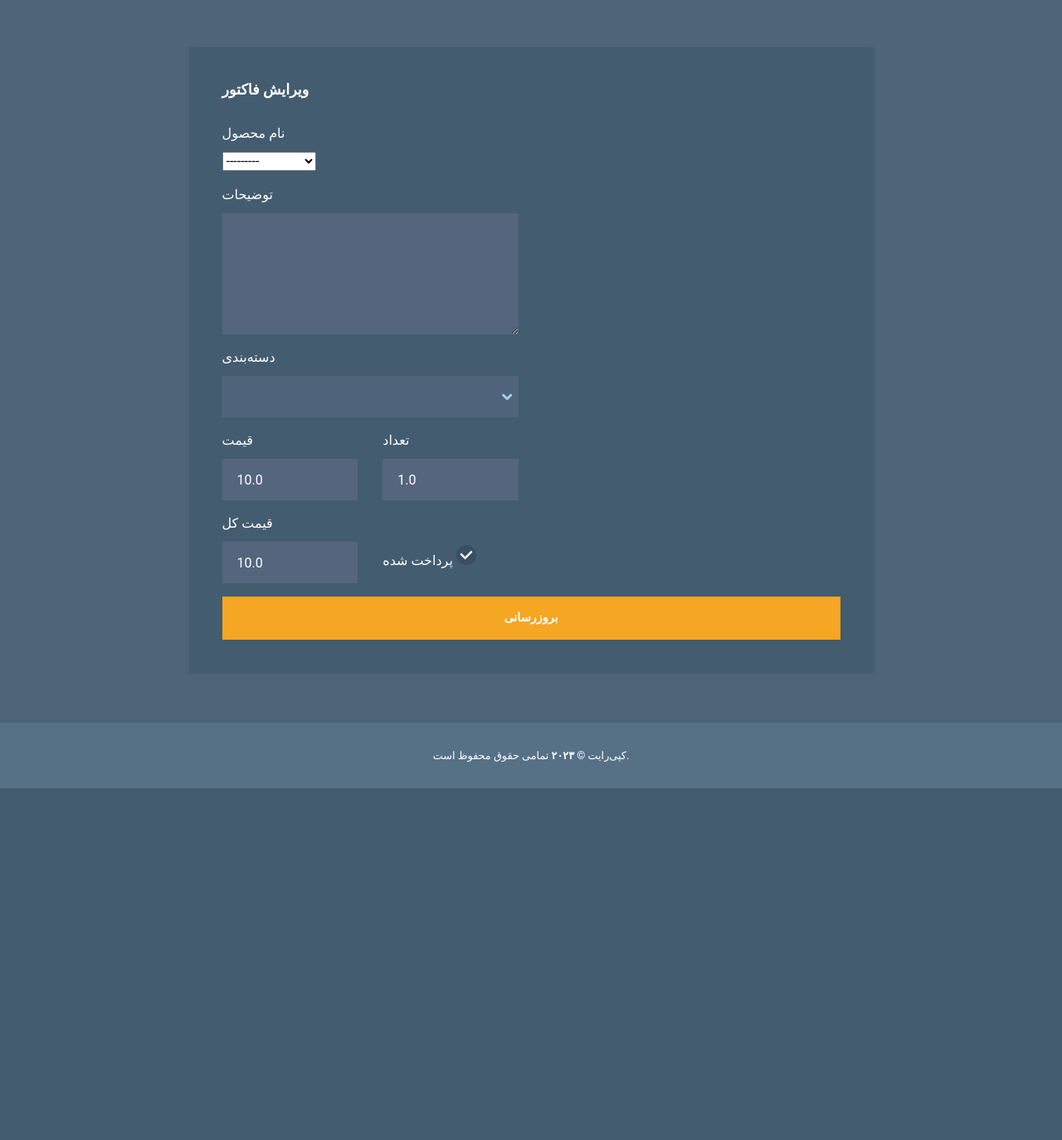
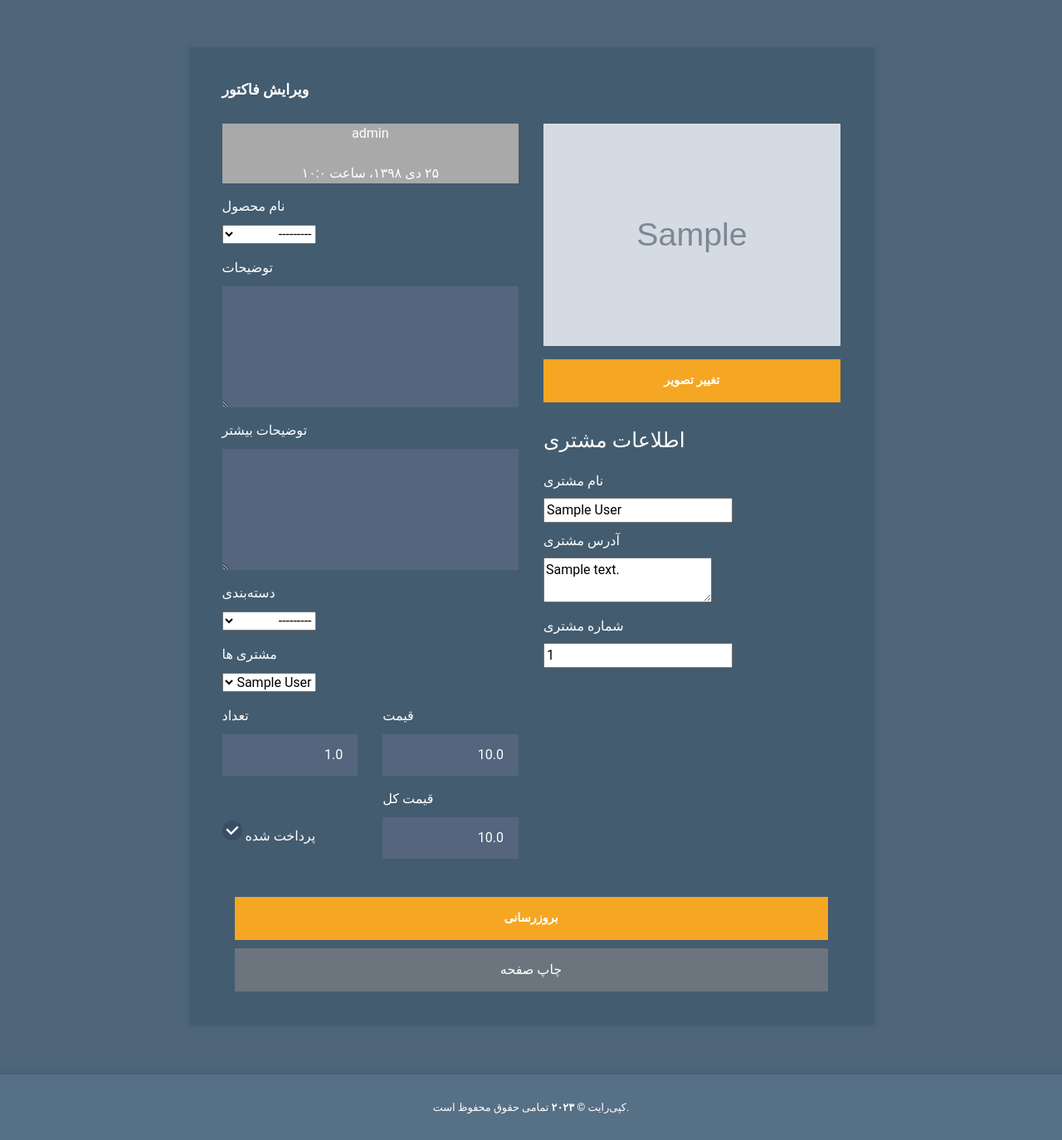
Before and after one commit to Hassanprogramming/crm-confige, a Django app: page /factor/1/ in a window 1280 px wide. Shown: the part 100-1474 px from the top of the page at 83% size. Before the commit the page ends 1050 px from the top, so only its background shows below. Run offline with Django 4.2, Linux system fonts and the light colour scheme; a user stored in the database is signed in; data comes from the database, SQL or seed files in the repository; tables that the repository leaves empty hold one stand-in row (values such as "Sample post"); grey boxes marked "Sample" are stand-in pictures; some web fonts are replaced.

Commit message:
Update edit_factor.html

```diff
--- a/home/templates/home/edit_factor.html
+++ b/home/templates/home/edit_factor.html
@@ -13,82 +13,81 @@
             </div>
             <div class="row tm-edit-product-row">
               <div class="col-xl-6 col-lg-6 col-md-12">
-                <form action="" method="post" class="tm-edit-product-form">
+                <form action="" method="post" dir="rtl" class="tm-edit-product-form" enctype="multipart/form-data">
                   {% csrf_token %}
+                  <div class="form-group mb-3" style="color: white; background-color: darkgrey; text-align: center;">
+                    {{factors.user}}
+                  </br>
+                  </br>
+                    {{factors.jtime}}
+                  </div>
                   <div class="form-group mb-3">
                     <label
                       for="name"
                       >نام محصول
                     </label>
                     <br>
-                    {{ factors.name }}
                     {{ form.name }}
-                    {% comment %} <input
-                        id="name"
-                        name="name"
-                        type="text"
-                        class="form-control validate"
-                        value="{{ factors.name }}"
-                        required
-                    /> {% endcomment %}
+                    {% comment %} <select class="custom-select tm-select-accounts" dir="ltr" id="name" name="name" onchange="handleProductSelection(this.value)">
+                      <option value="{{ factors.name }}" selected>{{ factors.name|safe }}</option>
+                      <option>محصول را انتخاب کنید</option>
+                      {% for i in product_names %}
+                        {% if i.id != factors.name %}
+                          <option value="{{ i.id }}">{{ i.name|safe }}</option>
+                        {% endif %}
+                      {% endfor %}
+                    </select>                     {% endcomment %}
                   </div>
-                  <div class="form-group mb-3">
+                  <div class="form-group mb-3" id="editable">
                     <label
                       for="dec"
-                      name="dec"
                       >توضیحات</label
                     >
-                    {% comment %} {{ form.dec }} {% endcomment %}
+                    <textarea class="form-control validate tm-small" rows="5" required for="dec" name="dec">{{ factors.dec|safe }}</textarea>
+                  </div>
+                  <div class="form-group mb-3" id="editable">
+                    <label
+                      for="dec_2"
+                      >توضیحات بیشتر</label
+                    >
                     <textarea
                       class="form-control validate tm-small"
                       rows="5"
                       required
-                      for="dec"
-                      name="dec"
-                    >{{ factors.dec }}</textarea>
+                      for="dec_2"
+                      name="dec_2"
+                    >{{ factors.dec_2|safe }}</textarea>
                   </div>
                   <div class="form-group mb-3">
                     <label
                       for="Category"
-                      name="Category"
                       >دسته‌بندی</label
                     >
-                    {% comment %} {{ form.Category }} {% endcomment %}
-                    <select
-                      class="custom-select tm-select-accounts"
-                      id="category"
-                      for="Category"
-                      name="Category"
+                    <br>
+                    {{form.Category}}
+                  </div>
+                  <div class="form-group mb-3">
+                    <label
+                      for="customer"
+                      >مشتری ها</label
                     >
-                      <option>دسته‌بندی را انتخاب کنید</option>
-                      <option value="1" selected>{{ factors.Category }}</option>
-                    </select>
+                    <br>
+                    {{ form.customer }}
                   </div>
                   <div class="row">
                       <div class="form-group mb-3 col-xs-12 col-sm-6">
                           <label
                             for="price"
-                            name="price"
                             >قیمت
                           </label>
-                          {% comment %} {{ form.price }} {% endcomment %}
-                          <input
-                            id="price"
-                            name="price"
-                            for="price"
-                            type="text"
-                            value="{{ factors.price }}"
-                            class="form-control validate"
-                            data-large-mode="true"
-                          />
+                          <input id="price" name="price" for="price" type="number" value="{{ factors.price }}" class="form-control validate" data-large-mode="true" />
+
                         </div>
                         <div class="form-group mb-3 col-xs-12 col-sm-6">
                           <label
                             for="number"
-                            name="number"
                             >تعداد
                           </label>
-                          {% comment %} {{ form.number }} {% endcomment %}
                           <input
                             id="number"
                             name="number"
@@ -102,15 +101,13 @@
                         <div class="form-group mb-3 col-xs-12 col-sm-6">
                           <label
                             for="total_price"
-                            name="total_price"
                             >قیمت کل
                           </label>
-                          {% comment %} {{ form.total_price }} {% endcomment %}
                           <input
                             id="total_price"
                             name="total_price"
                             for="total_price"
-                            type="text"
+                            type="number"
                             value="{{ factors.total_price }}"
                             class="form-control validate"
                             data-large-mode="true"
@@ -131,41 +128,129 @@
                   </div>
 
               </div>
-              {% comment %} <div class="col-xl-6 col-lg-6 col-md-12 mx-auto mb-4">
+              <div class="col-xl-6 col-lg-6 col-md-12 mx-auto mb-4">
                 <div class="tm-product-img-edit mx-auto">
-                  <a href="/static/images/{{product.img}}">
-                  <img src="/static/images/{{product.img}}" alt="تصویر محصول" class="img-fluid d-block mx-auto">
-                  </a>
-                  <i
-                    class="fas fa-cloud-upload-alt tm-upload-icon"
-                    onclick="document.getElementById('fileInput').click();"
-                  ></i>
+                    {% if factors.img %}
+                        <a href="{{ factors.img.url }}" target="_blank">
+                            <img src="{{ factors.img.url }}" alt="تصویر محصول" class="img-fluid d-block mx-auto">
+                        </a>
+                    {% else %}
+                        <img src="{% static 'images/placeholder-image.png' %}" alt="تصویر محصول" class="img-fluid d-block mx-auto">
+                    {% endif %}
+                    <i class="fas fa-cloud-upload-alt tm-upload-icon" onclick="document.getElementById('fileInput').click();"></i>
                 </div>
                 <div class="custom-file mt-3 mb-3">
-                  <input id="fileInput" type="file" style="display:none;" />
-                  <input
-                    type="button"
-                    class="btn btn-primary btn-block mx-auto"
-                    value="تغییر تصویر"
-                    onclick="document.getElementById('fileInput').click();"
-                  />
+                    <input id="fileInput" type="file" style="display:none;" name="img" accept="image/*">
+                    <input type="button" class="btn btn-primary btn-block mx-auto" value="تغییر تصویر" onclick="document.getElementById('fileInput').click();">
                 </div>
-              </div> {% endcomment %}
+                <div style="margin-top: 25px;">
+                  <label style="color: white; font-size: 25px;">
+                    اطلاعات مشتری
+                  </label>
+                </div>
+                <div>
+                  <label style="color: white; margin-top: 10px;">
+                    نام مشتری
+                  </label>
+                  </br>
+                  <input value="{{ factors.customer.company_name }}" readonly/>
+                </div>
+                <div>
+                  <label style="color: white; margin-top: 10px;">
+                    آدرس مشتری
+                  </label>
+                  </br>
+                  <textarea type="text" readonly/>{{ factors.customer.address }}</textarea>
+                </div>
+                <div>
+                  <label style="color: white; margin-top: 10px;">
+                    شماره مشتری
+                  </label>
+                  </br>
+                  <input value="{{ factors.customer.customer_numb }}" readonly/>
+                </div>
+                {% if form.errors %}
+                <div dir="rtl" style="background-color: white; margin-top: 30px; text-align: start;">
+                  <label>
+                    ابتدا ارور های زیر را برطرف کنید سپس مجددا امتحان کنید.
+                  </label>
+                  <br>
+                  {{form.errors}}
+                </div>
+                {% endif %}
+              </div>
+              </div>
               <div class="col-12">
-                <button type="submit" class="btn btn-primary btn-block text-uppercase">بروزرسانی</button>
+                <button type="submit" class="btn btn-primary btn-block text-uppercase" style="margin-top: 30px;">بروزرسانی</button>
               </div>
             </form>
+            <div class="col-12">
+              <button type="button" class="btn btn-secondary btn-block text-uppercase" style="margin-top: 10px;" onclick="window.print();">چاپ صفحه</button>
+            </div>
             </div>
           </div>
         </div>
       </div>
     </div>
+
+    {% comment %} Showing the product details {% endcomment %}
+
+    <script src="https://code.jquery.com/jquery-3.6.0.min.js"></script>
     <script>
-      $(function() {
-        $("#expire_date").datepicker({
-          defaultDate: "22/10/2020"
+      function handleProductSelection(productId) {
+        $.ajax({
+          url: '{% url "product_details" %}',  // Replace with your actual URL
+          method: 'GET',
+          data: { product_id: productId },
+          success: function(response) {
+            // Update the product details in the UI
+            var productDetailsHtml = `
+              <h4>${response.name}</h4>
+              <p>${response.dec}</p>
+              <p>Price: ${response.price}</p>
+              <!-- Add more details as needed -->
+            `;
+            $('#product-details').html(productDetailsHtml);
+
+            // Update the product image in the UI
+            var productImageHtml = `
+              <img src="${response.image_url}" alt="${response.name}" class="img-fluid">
+            `;
+            $('#product-image').html(productImageHtml);
+
+            // Update the price field with the fetched product's price
+            $('#price').val(response.price);
+          },
+          error: function(error) {
+            console.log('Error:', error);
+          }
         });
-      });
+      }
+    </script>
+
+    {% comment %} Calculating the total price {% endcomment %}
+
+    <script>
+      function calculateTotalPrice() {
+        // Get the elements
+        var quantityInput = document.getElementById('number');
+        var priceInput = document.getElementById('price');
+        var totalPriceInput = document.getElementById('total_price');
+
+        // Parse the values
+        var quantity = parseInt(quantityInput.value);
+        var price = parseFloat(priceInput.value);
+
+        // Calculate the total price
+        var totalPrice = quantity * price;
+
+        // Set the calculated total price to the input field
+        totalPriceInput.value = totalPrice.toFixed(2); // Display with two decimal places
+      }
+
+      // Attach the calculateTotalPrice function to the "input" event for the quantity and price inputs
+      document.getElementById('number').addEventListener('input', calculateTotalPrice);
+      document.getElementById('price').addEventListener('input', calculateTotalPrice);
     </script>
   </body>
 </html>
```
